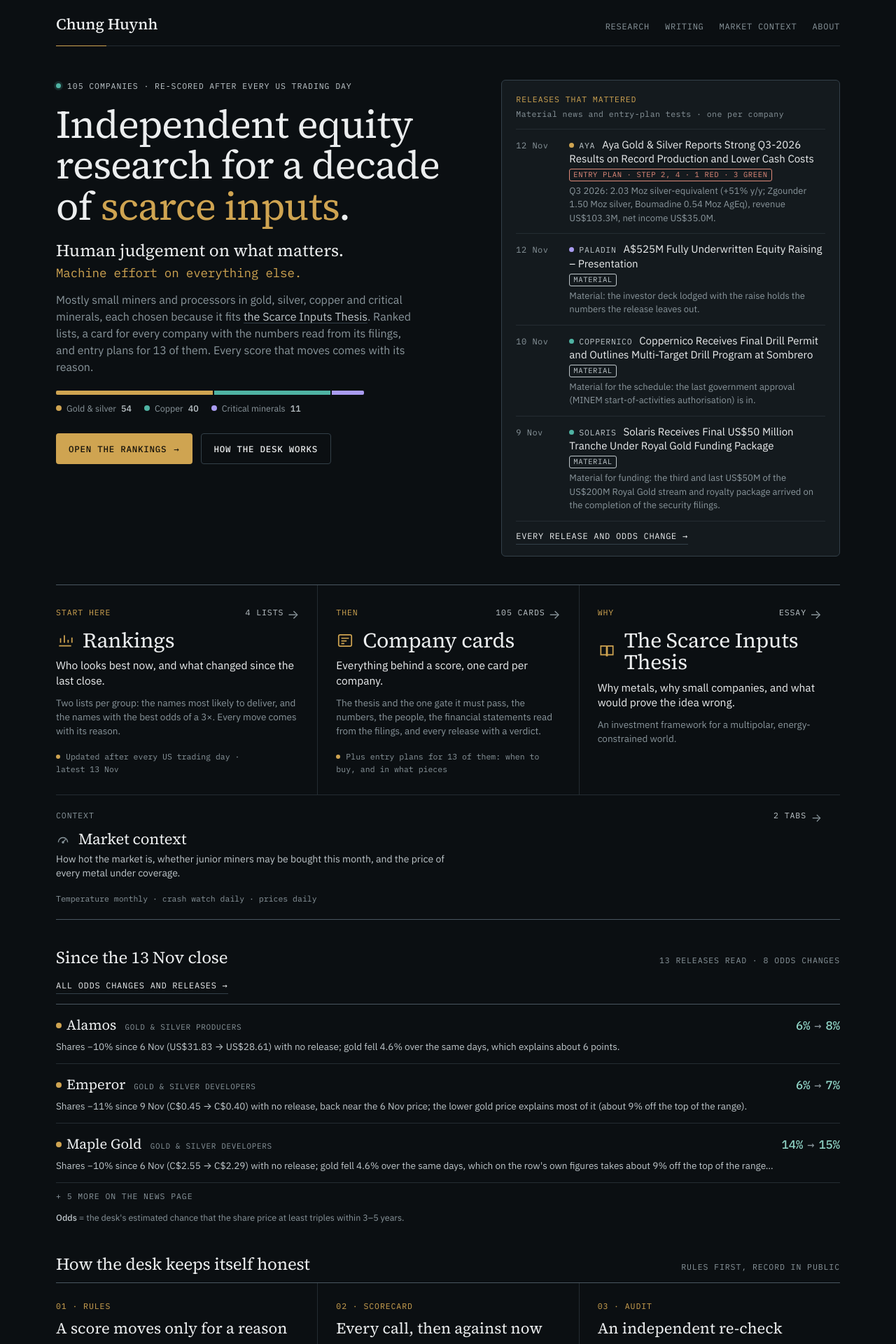
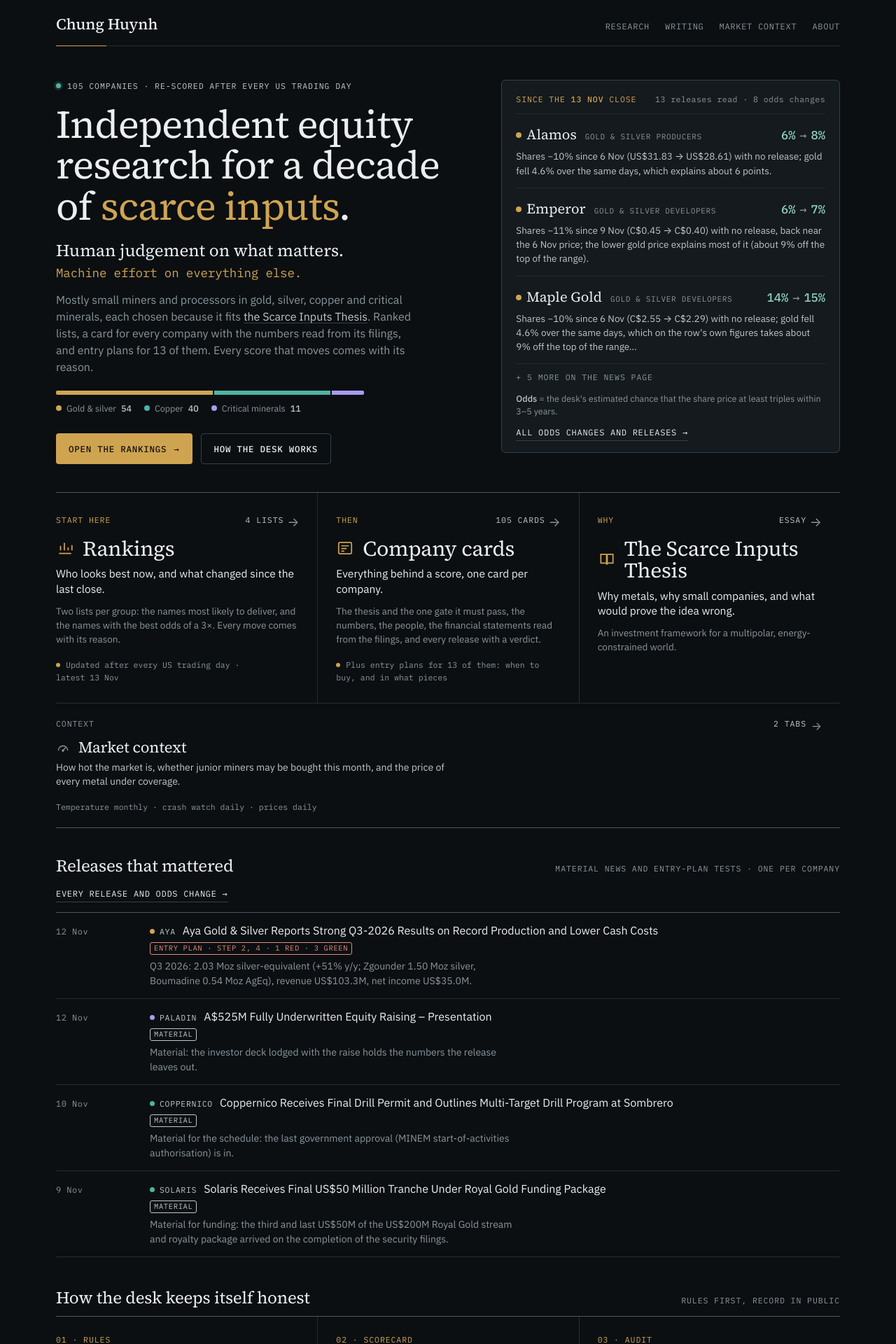
Before and after one commit to Chungwin/chungwin.github.io, a Jekyll site: the page built from index.html, in a window 1280 px wide. Shown: the top 1920 px of the page at 70% size. Built offline with Jekyll 4.4.1, drawn with Linux system fonts in a browser that asks for light colours.

Commit message:
Homepage: undo the swap; second button now opens the company cards (Chung's request)
Restores the layout of ed43545 (odds changes beside the headline,
releases that mattered below). The ghost button "How the desk works"
becomes "Company cards", linking to /equities/trackers/.

Co-Authored-By: Claude Opus 5.5 <noreply@anthropic.com>
Claude-Session: https://claude.ai/code/session_01Mu2cuo6wtAGo9UPcjw1Ff6

```diff
--- a/_layouts/home.html
+++ b/_layouts/home.html
@@ -35,19 +35,27 @@ layout: default
     </div>
   </div>
 
-  {% assign wire = site.data.news %}
-  {% if wire.items %}
-  <aside class="since wirebox" aria-label="Releases that mattered">
+  {% if mv.close %}
+  <aside class="since" aria-label="Since the last close">
     <div class="since-h">
-      <span class="k">Releases that mattered</span>
-      <span class="k tally">Material news and entry-plan tests · one per company</span>
+      <span class="k">Since the <b>{{ mv.close | replace: " 2026", "" | replace: " ", "&nbsp;" }}</b> close</span>
+      <span class="k tally">{% if mv.checked %}<span class="nb">{{ mv.checked }} companies checked</span> · {% endif %}{% if mv.releases %}<span class="nb">{{ mv.releases }} {% if mv.releases == 1 %}release{% else %}releases{% endif %} read</span> · {% endif %}<span class="nb">{{ mv.n }} odds {% if mv.n == 1 %}change{% else %}changes{% endif %}</span></span>
     </div>
-    <ul class="notes wire">
-      {% for it in wire.items %}
-      <li><a href="{{ it.u }}" target="_blank" rel="noopener" data-goatcounter-click="home/news-item" data-goatcounter-title="Home: newswire item"><span class="d">{{ it.d | replace: " ", "&nbsp;" }}</span><span class="t"><span class="co"><i style="background:var(--{{ it.c }})"></i>{{ it.co }}</span>{% if it.out %}<span class="out">Report</span>{% endif %}{{ it.t }}</span>{% if it.plan %}<span class="plan pv-{{ it.pv }}">Entry plan · {{ it.plan }}</span>{% elsif it.mat %}<span class="plan pv-mat">Material</span>{% endif %}{% if it.n %}<p class="b">{{ it.n }}</p>{% endif %}</a></li>
+    {% if mv.items and mv.n > 0 %}
+    <ul class="moves">
+      {% for it in mv.items %}
+      <li>
+        <div class="mv-top"><span class="co"><i style="background:var(--{{ it.c }})"></i>{{ it.co }}</span><span class="grp">{{ it.list }}</span><span class="odds {% if it.o1 > it.o0 %}up{% else %}down{% endif %}">{{ it.o0 }}%<span class="ar">→</span>{{ it.o1 }}%</span></div>
+        <p class="why">{{ it.why }}</p>
+      </li>
       {% endfor %}
     </ul>
-    <a class="since-all" href="{{ '/equities/news/' | relative_url }}" data-goatcounter-click="home/news" data-goatcounter-title="Home: all news">Every release and odds change <span aria-hidden="true">→</span></a>
+    {% if mv.n > 3 %}<p class="more k">+ {{ mv.n | minus: 3 }} more on the news page</p>{% endif %}
+    {% else %}
+    <p class="quiet-day">No odds changed. Every release was read; none moved a score.</p>
+    {% endif %}
+    <p class="gloss"><b>Odds</b> = the desk's estimated chance that the share price at least triples within 3–5 years.</p>
+    <a class="since-all" href="{{ '/equities/news/' | relative_url }}" data-goatcounter-click="home/since-all" data-goatcounter-title="Home: since the last close, all">All odds changes and releases <span aria-hidden="true">→</span></a>
   </aside>
   {% endif %}
 </section>
@@ -88,24 +96,16 @@ layout: default
   </a>
 </nav>
 
-{% if mv.close %}
-<section id="since" class="wire since-sec" aria-label="Since the last close">
-  <div class="sec"><h3>Since the {{ mv.close | replace: " 2026", "" }} close</h3><span class="k tally">{% if mv.checked %}<span class="nb">{{ mv.checked }} companies checked</span> · {% endif %}{% if mv.releases %}<span class="nb">{{ mv.releases }} {% if mv.releases == 1 %}release{% else %}releases{% endif %} read</span> · {% endif %}<span class="nb">{{ mv.n }} odds {% if mv.n == 1 %}change{% else %}changes{% endif %}</span></span></div>
-  <a class="wire-all" href="{{ '/equities/news/' | relative_url }}" data-goatcounter-click="home/since-all" data-goatcounter-title="Home: since the last close, all">All odds changes and releases →</a>
-  {% if mv.items and mv.n > 0 %}
-  <ul class="moves">
-    {% for it in mv.items %}
-    <li>
-      <div class="mv-top"><span class="co"><i style="background:var(--{{ it.c }})"></i>{{ it.co }}</span><span class="grp">{{ it.list }}</span><span class="odds {% if it.o1 > it.o0 %}up{% else %}down{% endif %}">{{ it.o0 }}%<span class="ar">→</span>{{ it.o1 }}%</span></div>
-      <p class="why">{{ it.why }}</p>
-    </li>
+{% assign wire = site.data.news %}
+{% if wire.items %}
+<section id="newswire" class="wire">
+  <div class="sec"><h3>Releases that mattered</h3><span class="k">Material news and entry-plan tests · one per company</span></div>
+  <a class="wire-all" href="{{ '/equities/news/' | relative_url }}" data-goatcounter-click="home/news" data-goatcounter-title="Home: all news">Every release and odds change →</a>
+  <ul class="notes wire">
+    {% for it in wire.items %}
+    <li><a href="{{ it.u }}" target="_blank" rel="noopener" data-goatcounter-click="home/news-item" data-goatcounter-title="Home: newswire item"><span class="d">{{ it.d | replace: " ", "&nbsp;" }}</span><span class="t"><span class="co"><i style="background:var(--{{ it.c }})"></i>{{ it.co }}</span>{% if it.out %}<span class="out">Report</span>{% endif %}{{ it.t }}</span>{% if it.plan %}<span class="plan pv-{{ it.pv }}">Entry plan · {{ it.plan }}</span>{% elsif it.mat %}<span class="plan pv-mat">Material</span>{% endif %}{% if it.n %}<p class="b">{{ it.n }}</p>{% endif %}</a></li>
     {% endfor %}
   </ul>
-  {% if mv.n > 3 %}<p class="more k">+ {{ mv.n | minus: 3 }} more on the news page</p>{% endif %}
-  {% else %}
-  <p class="quiet-day">No odds changed. Every release was read; none moved a score.</p>
-  {% endif %}
-  <p class="gloss"><b>Odds</b> = the desk's estimated chance that the share price at least triples within 3–5 years.</p>
 </section>
 {% endif %}
 
--- a/assets/css/main.css
+++ b/assets/css/main.css
@@ -322,11 +322,3 @@ a.pillar:hover .lnk{ color:var(--gold); }
   .hero2 h1{ font-size:34px; }
 }
 @media (max-width:520px){ .voice .taphint{ display:none; } }
-
-/* 14 Nov 2026: releases in the hero's side box, odds changes in their own section (Chung's request) */
-.wirebox .notes{ border-top:0; }
-.wirebox .notes a{ grid-template-columns:62px minmax(0,1fr); gap:4px 14px; padding:12px 0; }
-.wirebox .notes .t{ font-size:15px; line-height:1.35; }
-.wirebox .notes .b{ font-size:13px; }
-.since-sec .moves{ border-top:1px solid var(--rule); }
-.since-sec .more{ margin:10px 0 0; }
```
Also changed, not shown: other parts of _layouts/home.html (+2 -2 lines).
